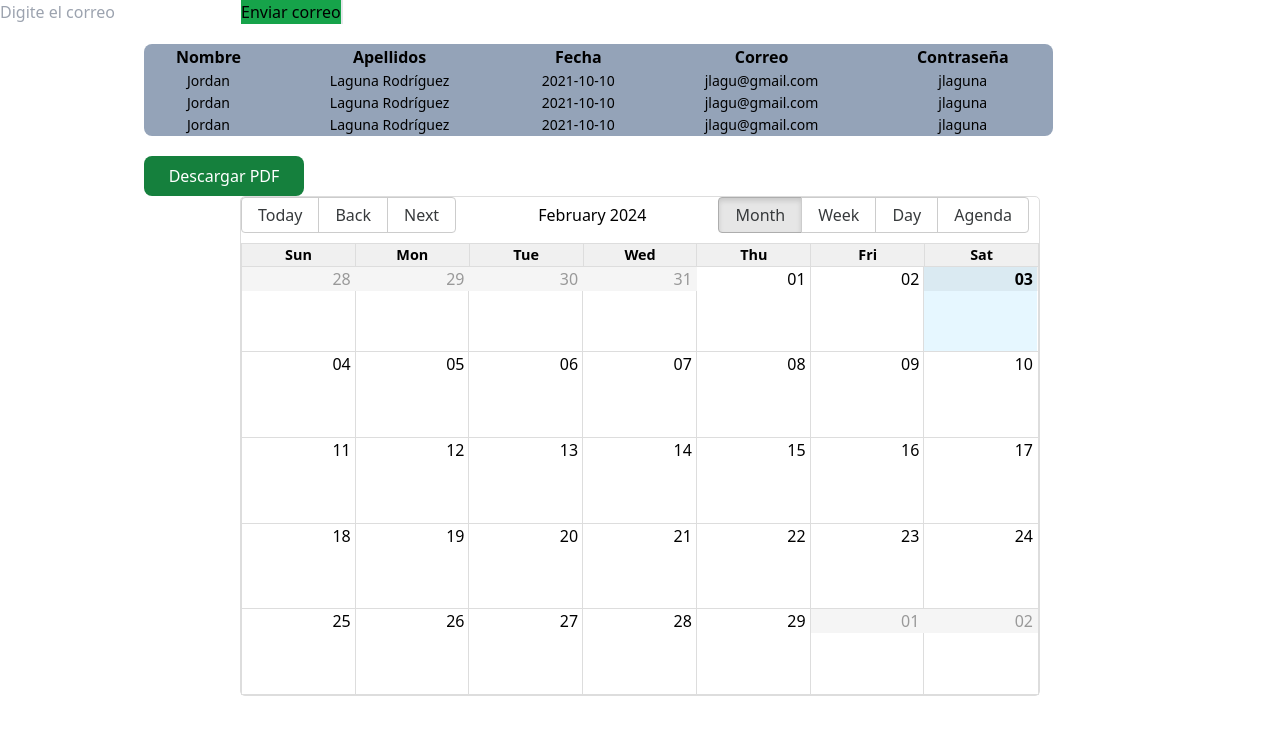
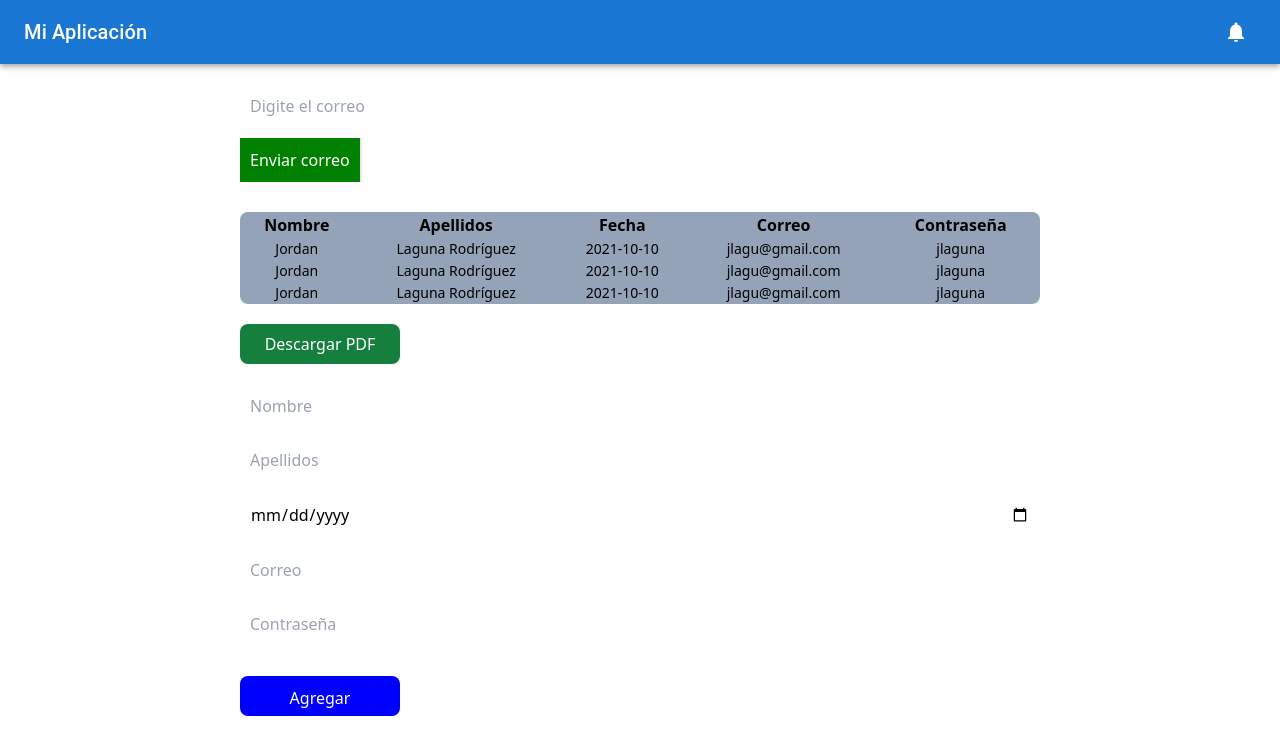
Before and after one commit to jordanlaguna/nodemailer_example, a Next.js app: page / in a window 1280 px wide. Shown: the top 754 px of the page. Built offline with nearby package versions, Linux system fonts and the light colour scheme.

Commit message:
feature notification

```diff
--- a/package.json
+++ b/package.json
@@ -9,7 +9,11 @@
     "lint": "next lint"
   },
   "dependencies": {
+    "@emotion/react": "^11.11.4",
+    "@emotion/styled": "^11.11.5",
     "@heroicons/react": "^1.0.6",
+    "@mui/icons-material": "^5.15.19",
+    "@mui/material": "^5.15.19",
     "@nextui-org/react": "^2.3.6",
     "@nextui-org/table": "^2.0.33",
     "@react-stately/data": "^3.11.3",
--- /dev/null
+++ b/src/components/NavBar.tsx
@@ -0,0 +1,63 @@
+import React, { useState } from "react";
+import AppBar from "@mui/material/AppBar";
+import Toolbar from "@mui/material/Toolbar";
+import IconButton from "@mui/material/IconButton";
+import Badge from "@mui/material/Badge";
+import NotificationsIcon from "@mui/icons-material/Notifications";
+import Menu from "@mui/material/Menu";
+import MenuItem from "@mui/material/MenuItem";
+import Typography from "@mui/material/Typography";
+import NotificationAccordion from "@/components/NotificationAccordion";
+
+interface NavbarProps {
+  notifications: string[];
+}
+
+const Navbar: React.FC<NavbarProps> = ({ notifications }) => {
+  const [anchorEl, setAnchorEl] = useState<null | HTMLElement>(null);
+
+  const handleClick = (event: React.MouseEvent<HTMLElement>) => {
+    setAnchorEl(event.currentTarget);
+  };
+
+  const handleClose = () => {
+    setAnchorEl(null);
+  };
+
+  return (
+    <AppBar position="static">
+      <Toolbar>
+        <Typography variant="h6" sx={{ flexGrow: 1 }}>
+          Mi Aplicación
+        </Typography>
+        <IconButton color="inherit" onClick={handleClick}>
+          <Badge badgeContent={notifications.length} color="secondary">
+            <NotificationsIcon />
+          </Badge>
+        </IconButton>
+        <Menu
+          anchorEl={anchorEl}
+          open={Boolean(anchorEl)}
+          onClose={handleClose}
+          PaperProps={{
+            style: {
+              width: 300
+            }
+          }}
+        >
+          {notifications.length > 0 ? (
+            notifications.map((notification, index) => (
+              <MenuItem key={index} onClick={() => {}}>
+                <NotificationAccordion message={notification} />
+              </MenuItem>
+            ))
+          ) : (
+            <MenuItem onClick={handleClose}>No hay notificaciones</MenuItem>
+          )}
+        </Menu>
+      </Toolbar>
+    </AppBar>
+  );
+};
+
+export default Navbar;
--- /dev/null
+++ b/src/components/NotificationAccordion.tsx
@@ -0,0 +1,31 @@
+import * as React from "react";
+import Accordion from "@mui/material/Accordion";
+import AccordionSummary from "@mui/material/AccordionSummary";
+import AccordionDetails from "@mui/material/AccordionDetails";
+import Typography from "@mui/material/Typography";
+import ExpandMoreIcon from "@mui/icons-material/ExpandMore";
+
+interface NotificationAccordionProps {
+  message: string;
+}
+
+const NotificationAccordion: React.FC<NotificationAccordionProps> = ({
+  message
+}) => {
+  return (
+    <Accordion>
+      <AccordionSummary
+        expandIcon={<ExpandMoreIcon />}
+        aria-controls="panel1a-content"
+        id="panel1a-header"
+      >
+        <Typography>Notificación</Typography>
+      </AccordionSummary>
+      <AccordionDetails>
+        <Typography>{message}</Typography>
+      </AccordionDetails>
+    </Accordion>
+  );
+};
+
+export default NotificationAccordion;
--- a/src/pages/index.tsx
+++ b/src/pages/index.tsx
@@ -1,21 +1,32 @@
 import { ChangeEvent, useRef, useState } from "react";
 import { jsPDF } from "jspdf";
 import autoTable from "jspdf-autotable";
-import BigCalendar from "@/components/BigCalendar";
+import Navbar from "@/components/NavBar";
 
 export default function Home() {
   const [email, setEmail] = useState("");
   const [pdfBlob, setPdfBlob] = useState<Blob | null>(null);
   const [pdfName, setPdfName] = useState("");
   const [error, setError] = useState("");
-
-  const tableData = [
-    ["Jordan ", "Laguna Rodríguez", "2021-10-10", "jlagu@gmail.com", "jlaguna"],
-    ["Jordan ", "Laguna Rodríguez", "2021-10-10", "jlagu@gmail.com", "jlaguna"],
+  const [nombre, setNombre] = useState("");
+  const [apellidos, setApellidos] = useState("");
+  const [fecha, setFecha] = useState("");
+  const [correo, setCorreo] = useState("");
+  const [contraseña, setContraseña] = useState("");
+  const [tableData, setTableData] = useState([
     ["Jordan", "Laguna Rodríguez", "2021-10-10", "jlagu@gmail.com", "jlaguna"],
-  ];
+    ["Jordan", "Laguna Rodríguez", "2021-10-10", "jlagu@gmail.com", "jlaguna"],
+    ["Jordan", "Laguna Rodríguez", "2021-10-10", "jlagu@gmail.com", "jlaguna"]
+  ]);
+  const [notifications, setNotifications] = useState<string[]>([]);
+  const [unreadNotifications, setUnreadNotifications] = useState<string[]>([]);
 
   const inputFileRef = useRef<HTMLInputElement>(null);
+
+  const showNotification = (message: string) => {
+    setNotifications((prev) => [...prev, message]);
+    setUnreadNotifications((prev) => [...prev, message]);
+  };
 
   const handleEmailChange = (e: ChangeEvent<HTMLInputElement>) => {
     setEmail(e.target.value);
@@ -25,7 +36,6 @@ export default function Home() {
     try {
       setError("");
 
-      // Verificar si pdfBlob es nulo antes de usarlo
       if (!pdfBlob) {
         setError("No se ha cargado ningún archivo PDF");
         return;
@@ -37,7 +47,7 @@ export default function Home() {
 
       const response = await fetch("/api/sendEmail", {
         method: "POST",
-        body: formData,
+        body: formData
       });
 
       if (response.ok) {
@@ -66,20 +76,19 @@ export default function Home() {
     autoTable(doc, {
       head: [columns],
       body: tableData,
-      startY: 70,
+      startY: 70
     });
 
-    // Devolver el blob del PDF directamente
     return doc.output("blob");
   };
 
   const handleDownloadPDF = async () => {
     try {
       const pdfBlob = await generatePDF();
-      setPdfBlob(pdfBlob); // Almacenar el blob del PDF en el estado
+      setPdfBlob(pdfBlob);
 
-      const pdfName = "ReporteUsuarios.pdf"; // Nombre del PDF
-      setPdfName(pdfName); // Almacenar el nombre del PDF en el estado
+      const pdfName = "ReporteUsuarios.pdf";
+      setPdfName(pdfName);
 
       const url = window.URL.createObjectURL(pdfBlob);
       const link = document.createElement("a");
@@ -88,7 +97,6 @@ export default function Home() {
       document.body.appendChild(link);
       link.click();
 
-      // Cargar automáticamente el PDF en el input file
       inputFileRef.current?.click();
     } catch (error) {
       console.error("Error al descargar el PDF", error);
@@ -103,16 +111,55 @@ export default function Home() {
     }
   };
 
+  const handleNombreChange = (e: ChangeEvent<HTMLInputElement>) => {
+    setNombre(e.target.value);
+  };
+
+  const handleApellidosChange = (e: ChangeEvent<HTMLInputElement>) => {
+    setApellidos(e.target.value);
+  };
+
+  const handleFechaChange = (e: ChangeEvent<HTMLInputElement>) => {
+    setFecha(e.target.value);
+  };
+
+  const handleCorreoChange = (e: ChangeEvent<HTMLInputElement>) => {
+    setCorreo(e.target.value);
+  };
+
+  const handleContraseñaChange = (e: ChangeEvent<HTMLInputElement>) => {
+    setContraseña(e.target.value);
+  };
+
+  const handleAddRecord = () => {
+    const newRecord = [nombre, apellidos, fecha, correo, contraseña];
+    setTableData((prev) => [...prev, newRecord]);
+    showNotification(`Nuevo registro agregado: ${nombre}`);
+    setNombre("");
+    setApellidos("");
+    setFecha("");
+    setCorreo("");
+    setContraseña("");
+  };
+
   return (
     <>
+      <Navbar notifications={unreadNotifications} />
       <main
-        style={{ display: "flex", flexDirection: "row", alignItems: "center" }}
+        style={{
+          display: "flex",
+          flexDirection: "column",
+          alignItems: "center",
+          padding: "20px"
+        }}
       >
+        <div style={{ width: "100%", maxWidth: "800px", marginBottom: "20px" }}>
           <input
             type="text"
             placeholder="Digite el correo"
             value={email}
-          onChange={(e) => handleEmailChange(e)}
+            onChange={handleEmailChange}
+            style={{ width: "100%", padding: "10px", marginBottom: "10px" }}
           />
           <input
             type="file"
@@ -121,19 +168,26 @@ export default function Home() {
             ref={inputFileRef}
             style={{ display: "none" }}
           />
-        <div style={{ marginLeft: "10px" }}>{pdfName}</div>{" "}
+          <div style={{ marginLeft: "10px" }}>{pdfName}</div>
           <button
             className="border-r-2 w-30 h-30 bg-green-600"
             onClick={handleSendEmail}
             disabled={!pdfBlob}
+            style={{
+              padding: "10px",
+              marginBottom: "10px",
+              backgroundColor: "green",
+              color: "white"
+            }}
           >
             Enviar correo
           </button>
           {error && <p style={{ color: "red" }}>{error}</p>}
-      </main>
-      <section className="ml-36">
-        <table className="mt-5 w-[80%] bg-slate-400 rounded-lg">
-          <thead className="items-end ">
+        </div>
+
+        <section style={{ width: "100%", maxWidth: "800px" }}>
+          <table className="w-full bg-slate-400 rounded-lg">
+            <thead>
               <tr>
                 <th>Nombre</th>
                 <th>Apellidos</th>
@@ -159,9 +213,62 @@ export default function Home() {
             Descargar PDF
           </button>
         </section>
-      <article>
-        <BigCalendar />
+
+        <article
+          style={{ width: "100%", maxWidth: "800px", marginTop: "20px" }}
+        >
+          <div
+            style={{ display: "flex", flexDirection: "column", gap: "10px" }}
+          >
+            <input
+              type="text"
+              placeholder="Nombre"
+              value={nombre}
+              onChange={handleNombreChange}
+              style={{ padding: "10px" }}
+            />
+            <input
+              type="text"
+              placeholder="Apellidos"
+              value={apellidos}
+              onChange={handleApellidosChange}
+              style={{ padding: "10px" }}
+            />
+            <input
+              type="date"
+              placeholder="Fecha"
+              value={fecha}
+              onChange={handleFechaChange}
+              style={{ padding: "10px" }}
+            />
+            <input
+              type="email"
+              placeholder="Correo"
+              value={correo}
+              onChange={handleCorreoChange}
+              style={{ padding: "10px" }}
+            />
+            <input
+              type="password"
+              placeholder="Contraseña"
+              value={contraseña}
+              onChange={handleContraseñaChange}
+              style={{ padding: "10px" }}
+            />
+            <button
+              className="bg-blue-500 rounded-lg text-white w-40 mt-5 h-10"
+              onClick={handleAddRecord}
+              style={{
+                padding: "10px",
+                backgroundColor: "blue",
+                color: "white"
+              }}
+            >
+              Agregar
+            </button>
+          </div>
         </article>
+      </main>
     </>
   );
 }
```
Also changed, not shown: src/pages/api/nodemailer.ts (+8 -9 lines), 1 other file (tests, documents, lock files or other folders). Lines whose indentation alone changed are shown as unchanged.
